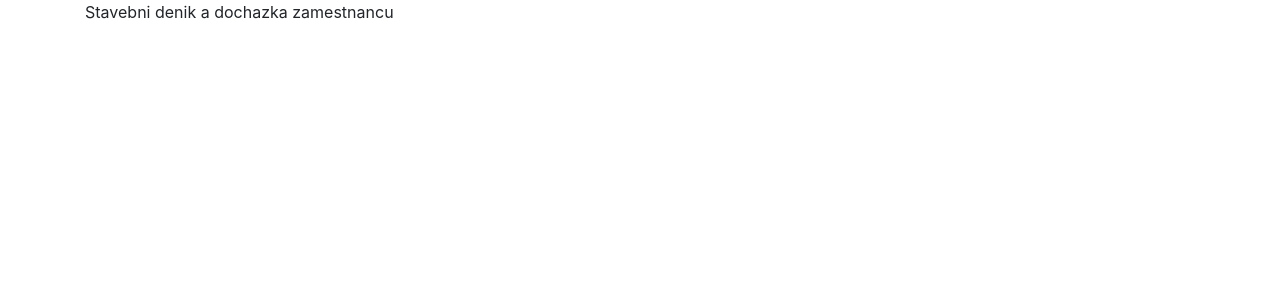
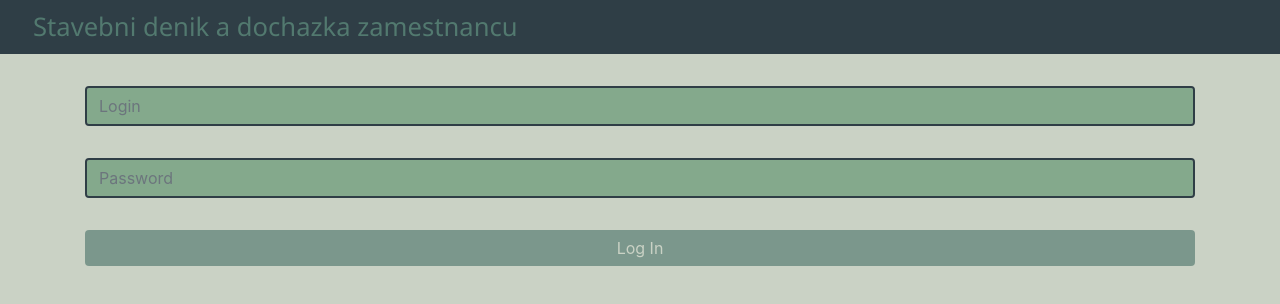
Before and after one commit to N0M3N/VisWebClient, an Angular app in the folder WebClient/: page / in a window 1280 px wide. Shown: the top 304 px of the page. Built offline with nearby package versions, Linux system fonts and the light colour scheme.

Commit message:
login styles

```diff
--- a/WebClient/src/app/app-routing.module.ts
+++ b/WebClient/src/app/app-routing.module.ts
@@ -4,7 +4,7 @@ import { LoginComponent } from './login/login.component';
 
 const routes: Routes = [
   {
-    path: 'login', component: LoginComponent
+    path: '', component: LoginComponent
   }
 ];
 
--- a/WebClient/src/app/app.component.html
+++ b/WebClient/src/app/app.component.html
@@ -1,11 +1,11 @@
-<header class="row container">
-  <span id="logo">
-    Stavebni denik a dochazka zamestnancu
-  </span>
-  <nav class="navbar row" *ngIf="currentUser">
+<header class="row">
+  <span id="logo" class="px-5 py-2 col-12 col-sm-12 col-md-12 col-lg-7">Stavebni denik a dochazka zamestnancu</span>
+  <nav class="navbar row col-12 col-sm-12 col-md-12 col-lg-5" *ngIf="currentUser">
     <a [routerLink]="['/detail']">Detail zakazky</a>
     <a [routerLink]="['/denik']" *ngIf="currentUser.jeZamestnanec">Novy zaznam deniku</a>
     <a [routerLink]="['kalkulace']" *ngIf="currentUser.jeZamestnanec">Kalkulace</a>
   </nav>
 </header>
-<router-outlet></router-outlet>
+<main class="container">
+  <router-outlet class="container col-12 col-sm-12 col-md-8 col-lg-8"></router-outlet>
+</main>
--- a/WebClient/src/app/login/login.component.html
+++ b/WebClient/src/app/login/login.component.html
@@ -1,5 +1,11 @@
 <form [formGroup]="loginForm" class="form form-group">
-  <input type="text" formControlName="login" class="form-control" placeholder="Login">
-  <input type="password" formControlName="password" class="form-control" placeholder="Password">
-  <a class="btn btn-primary" (click)="OnSubmit()">Log In</a>
+  <div class="form-group py-2">
+    <input type="text" formControlName="login" class="form-control" placeholder="Login">
+    <span *ngIf="controlValid('login')" class="float-right badge badge-danger">Required</span>
+  </div>
+  <div class="form-group py-2">
+    <input type="password" formControlName="password" class="form-control" placeholder="Password">
+    <span *ngIf="controlValid('password')" class="float-right badge badge-danger">Required</span>
+  </div>
+  <button [disabled]="loginForm.invalid" class="form-control btn btn-primary my-2" (click)="OnSubmit()">Log In</button>
 </form>
--- a/WebClient/src/app/login/login.component.ts
+++ b/WebClient/src/app/login/login.component.ts
@@ -39,4 +39,9 @@ export class LoginComponent implements OnInit {
       })
     }
   }
+
+  controlValid(controlName: string) : boolean {
+    var control = this.loginForm.controls[controlName];
+    return !control.valid && (control.touched || control.dirty);
+  }
 }
--- a/WebClient/src/index.html
+++ b/WebClient/src/index.html
@@ -13,7 +13,7 @@
   <script src="https://cdnjs.cloudflare.com/ajax/libs/popper.js/1.12.9/umd/popper.min.js" integrity="sha384-ApNbgh9B+Y1QKtv3Rn7W3mgPxhU9K/ScQsAP7hUibX39j7fakFPskvXusvfa0b4Q" crossorigin="anonymous"></script>
   <script src="https://maxcdn.bootstrapcdn.com/bootstrap/4.0.0/js/bootstrap.min.js" integrity="sha384-JZR6Spejh4U02d8jOt6vLEHfe/JQGiRRSQQxSfFWpi1MquVdAyjUar5+76PVCmYl" crossorigin="anonymous"></script>
 </head>
-<body class="container">
+<body>
   <app-root></app-root>
 </body>
 </html>
--- a/WebClient/src/styles.less
+++ b/WebClient/src/styles.less
@@ -1 +1,35 @@
 /* You can add global styles to this file, and also import other style files */
+@accent1: #CAD2C5;
+@accent2: #84A98C;
+@accent3: #52796F;
+@accent4: #354F52;
+@accent5: #2F3E46;
+
+body {
+    background-color: @accent1;
+
+    header {
+        background-color: @accent5;
+
+        #logo {
+            color: @accent3;
+            font-size: 1.6em;
+            font-family: 'Segoe UI', Tahoma, Geneva, Verdana, sans-serif;
+        }
+    }
+
+    .form-control {
+        border: @accent5 2px solid;
+        background-color: @accent2;
+
+        &.btn {
+            border: none;
+            background-color: @accent5;
+            color: @accent1;
+
+            &:disabled {
+                background-color: @accent3;
+            }
+        }
+    }
+}
```
